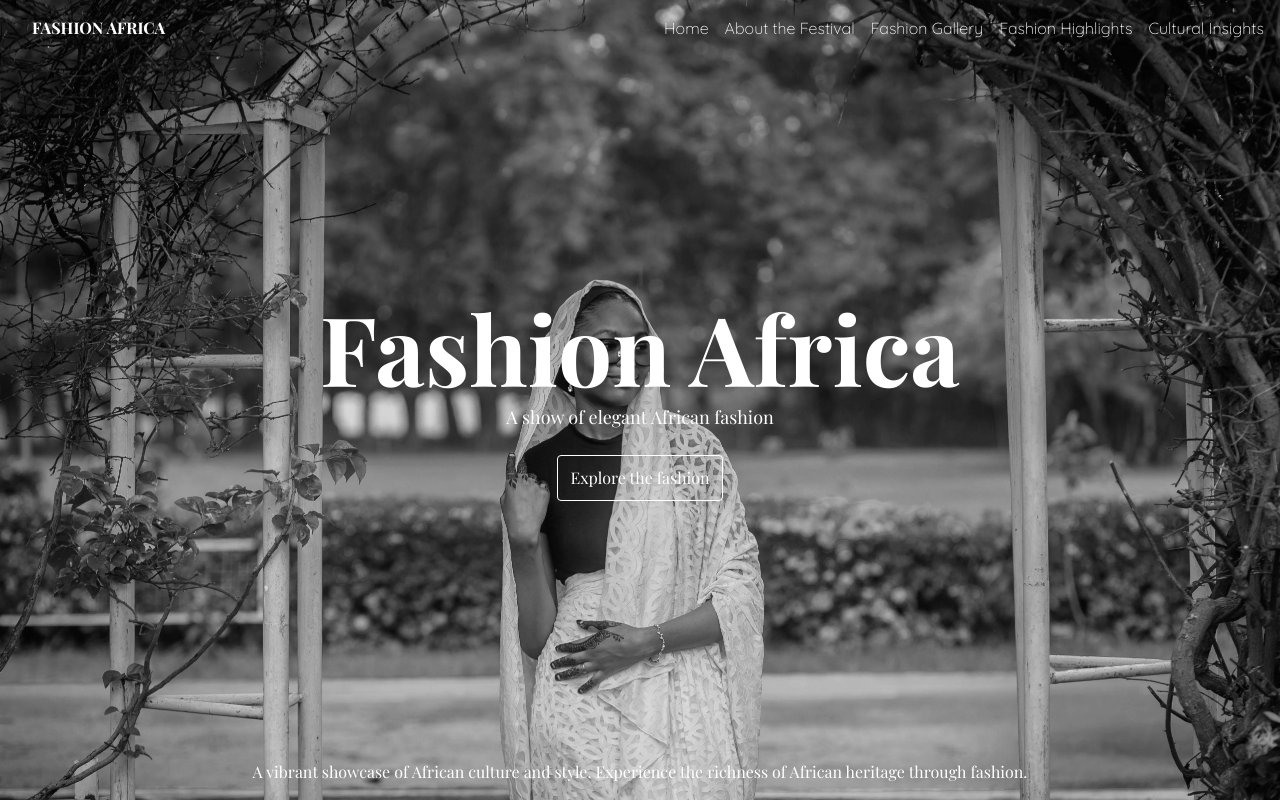
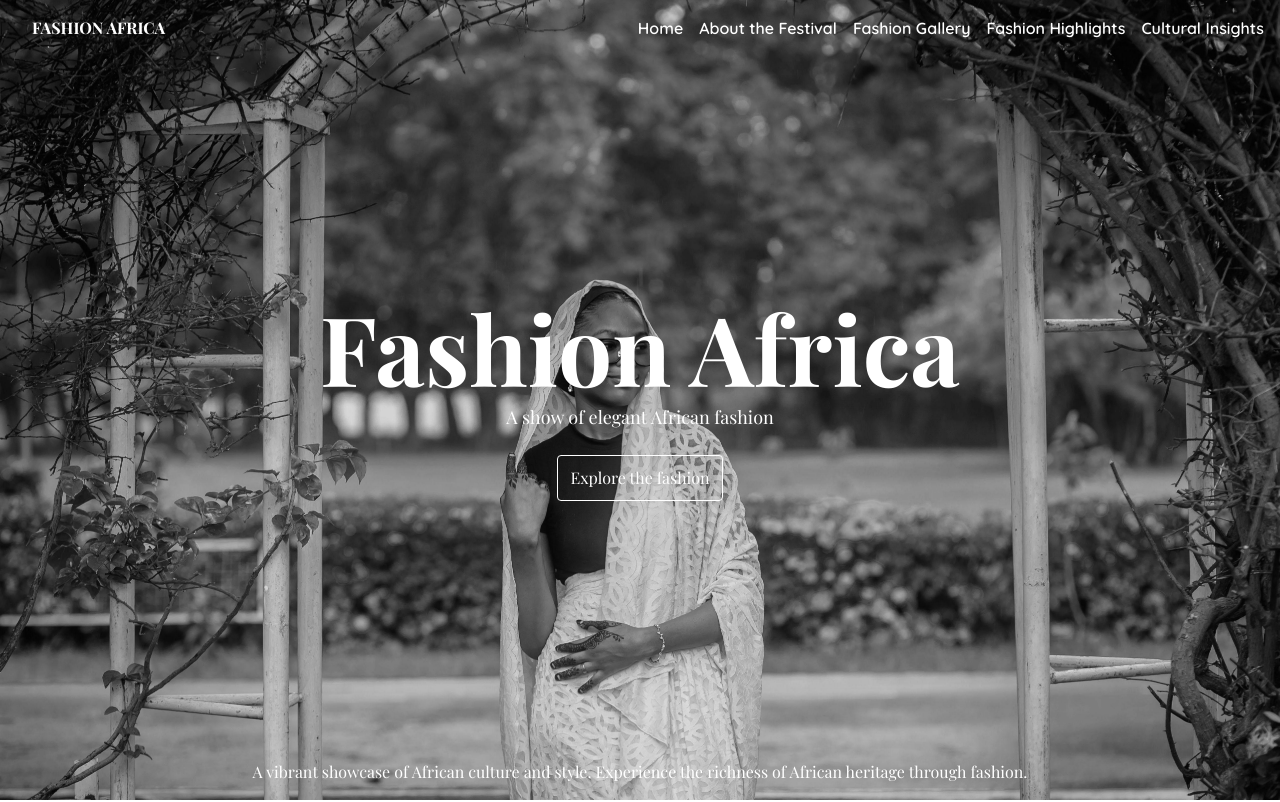
Before and after one commit to Grealishgit/L-Culture, a React (Vite) app: page / in a window 1280 px wide. Shown: the top 802 px of the page. Built offline with nearby package versions, Linux system fonts and the light colour scheme; a web font is replaced by a local one.

Commit message:
feat: Update Navbar styles for improved visual hierarchy and consistency

```diff
--- a/src/components/Navbar.jsx
+++ b/src/components/Navbar.jsx
@@ -41,19 +41,19 @@ const Navbar = () => {
                 </div>
                 <div className='ml-4'>
                     <ul className='md:flex hidden space-x-4'>
-                        <li className={`nav-anim text-white font-quicksand font-light cursor-pointer${isActive === 'home' ? ' active' : ''}`} onClick={() => handleScroll('home')}>
+                        <li className={`nav-anim text-white font-quicksand font-semibold cursor-pointer${isActive === 'home' ? ' active' : ''}`} onClick={() => handleScroll('home')}>
                             Home
                         </li>
-                        <li className={`nav-anim text-white font-quicksand font-light cursor-pointer${isActive === 'about' ? ' active' : ''}`} onClick={() => handleScroll('about')}>
+                        <li className={`nav-anim text-white font-quicksand font-semibold cursor-pointer${isActive === 'about' ? ' active' : ''}`} onClick={() => handleScroll('about')}>
                             About the Festival
                         </li>
-                        <li className={`nav-anim text-white font-quicksand font-light cursor-pointer${isActive === 'gallery' ? ' active' : ''}`} onClick={() => handleScroll('gallery')}>
+                        <li className={`nav-anim text-white font-quicksand font-semibold cursor-pointer${isActive === 'gallery' ? ' active' : ''}`} onClick={() => handleScroll('gallery')}>
                             Fashion Gallery
                         </li>
-                        <li className={`nav-anim text-white font-quicksand font-light cursor-pointer${isActive === 'highlights' ? ' active' : ''}`} onClick={() => handleScroll('highlights')}>
+                        <li className={`nav-anim text-white font-quicksand font-semibold cursor-pointer${isActive === 'highlights' ? ' active' : ''}`} onClick={() => handleScroll('highlights')}>
                             Fashion Highlights
                         </li>
-                        <li className={`nav-anim text-white font-quicksand font-light cursor-pointer${isActive === 'insights' ? ' active' : ''}`} onClick={() => handleScroll('insights')}>
+                        <li className={`nav-anim text-white font-quicksand font-semibold cursor-pointer${isActive === 'insights' ? ' active' : ''}`} onClick={() => handleScroll('insights')}>
                             Cultural Insights
                         </li>
                     </ul>
```
